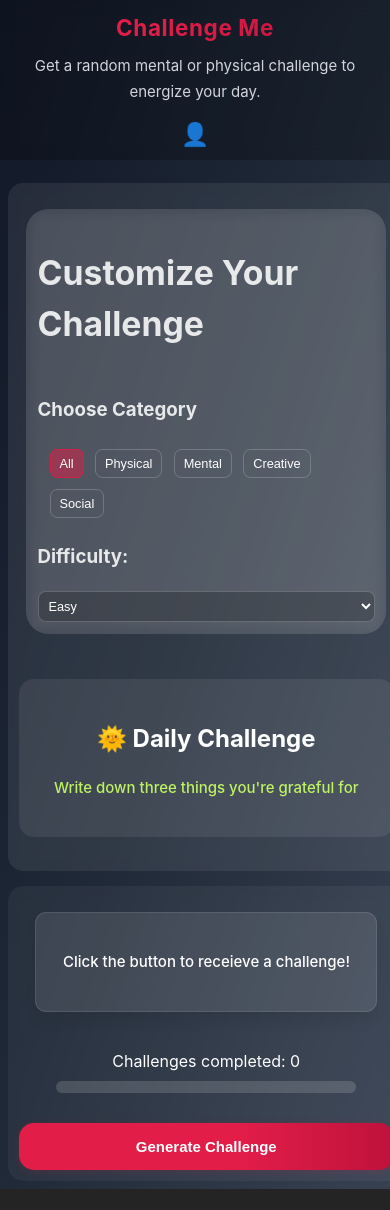
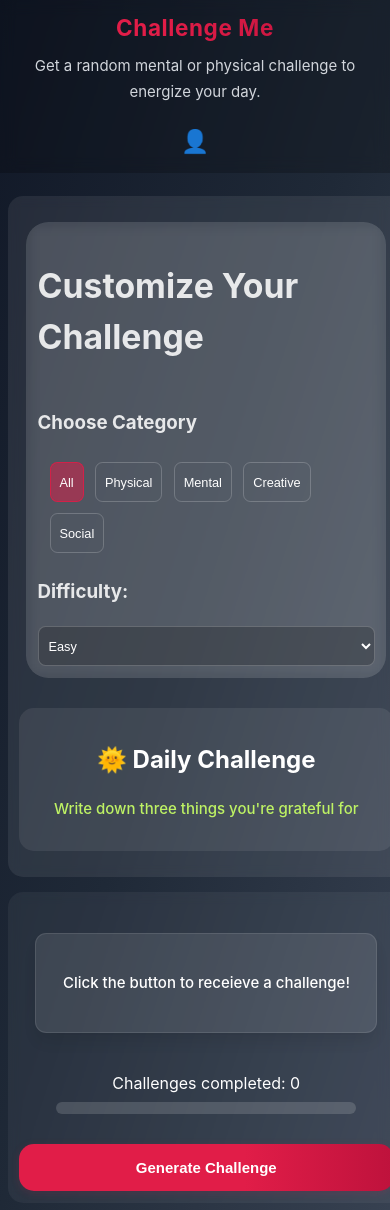
Before and after one commit to robertoandino/challenge-me, a React (Vite) app: page / in a window 390 px wide. Before the commit the page ends 1189 px from the top, so only its background shows below. Built offline with nearby package versions, Linux system fonts and the light colour scheme.

Commit message:
Enhance controls grid layout and add padding for challenge sections and form elements

```diff
--- a/src/pages/responsive.css
+++ b/src/pages/responsive.css
@@ -99,15 +99,28 @@
     .controls-grid {
         grid-template-columns: 1fr;
         gap: 1rem;
-        width: 100%;
-        box-sizing: border-box;
     }
     .main-title {
         font-size: 1.5rem;
     }
+    .challenge-box {
+        padding: 1rem;
+        margin: 1rem auto;
+    }
+    .daily-challenge-section{
+        padding: 1rem;
+        margin: 1rem auto;
+    }
     .challenge-text,
     .daily-challenge-box {
         font-size: 1rem;
+    }
+    button,
+    select,
+    input {
+        font-size: 0.9rem;
+        padding: 0.5rem;
+        min-height: 40px;
     }
     .profile-dropdown {
         left: 0.5rem;
```
